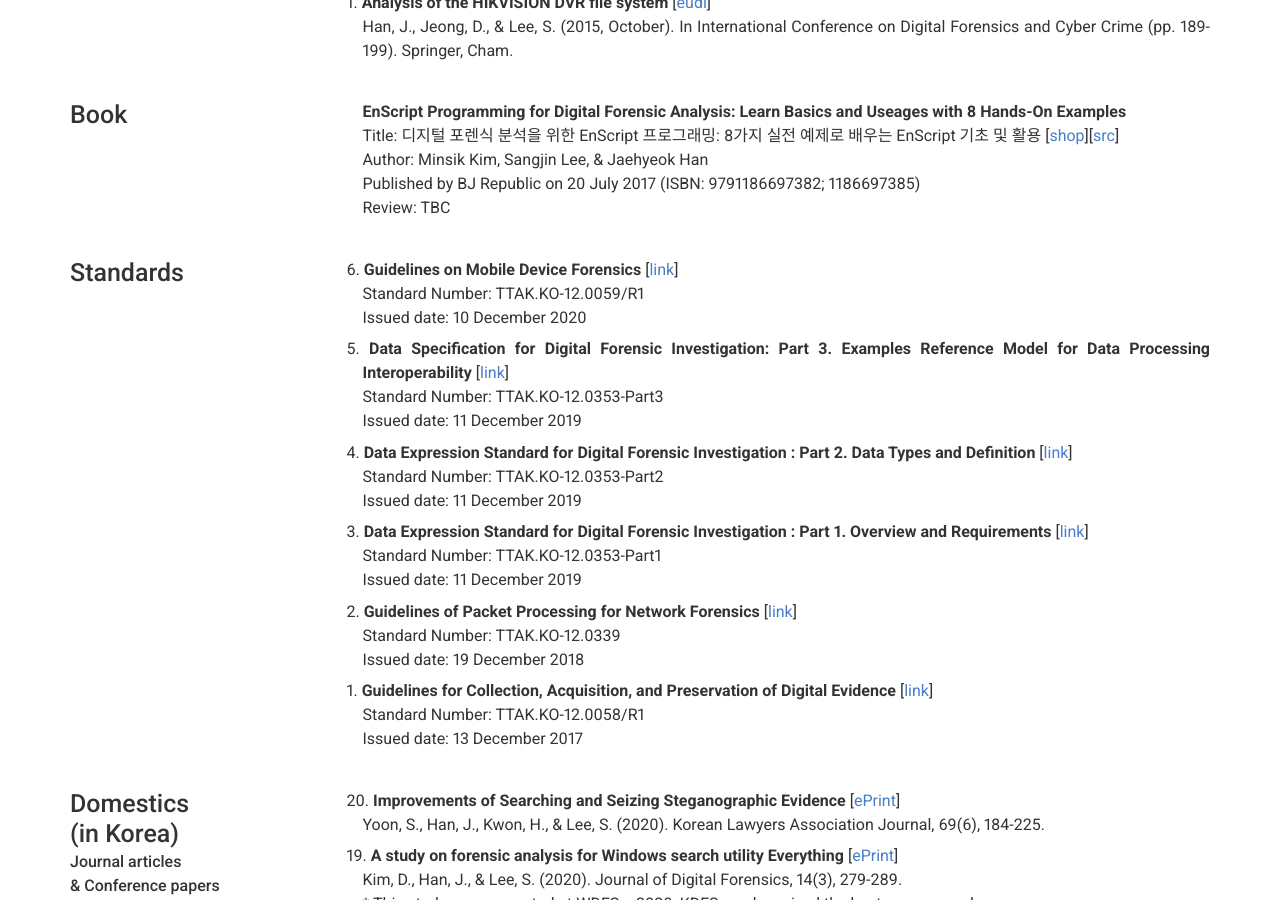
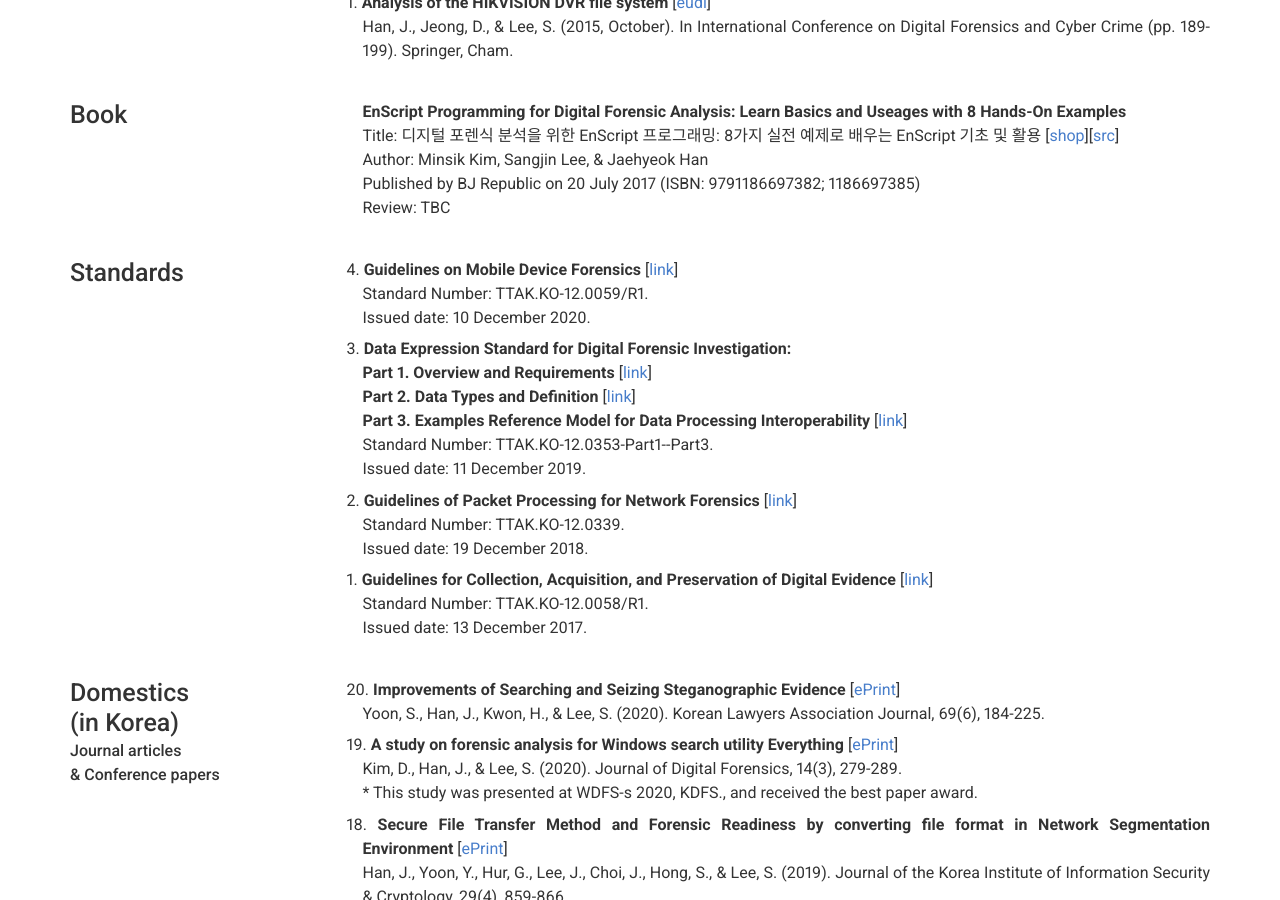
Before and after one commit to JaehyeokHan/jaehyeokhan.github.io, a Jekyll site: the page built from index.md, in a window 1280 px wide and 900 px high, scrolled down 3319 px. Built offline with Jekyll 4.4.1, drawn with Linux system fonts in a browser that asks for light colours; nearby versions of some CDN libraries.

Commit message:
Update _config.yml

```diff
--- a/_config.yml
+++ b/_config.yml
@@ -210,24 +210,21 @@ content:
       - layout: left
         title: Standards
         description: | # this will include new lines to allow paragraphs
-          <p style="text-indent: -1em;">6. <b>Guidelines on Mobile Device Forensics</b> [<A href = "http://www.tta.or.kr/eng/new/standardization/eng_ttastddesc.jsp?stdno=TTAK.KO-12.0059/R1" target = "top">link</A>]
-          <br>Standard Number: TTAK.KO-12.0059/R1
-          <br>Issued date: 10 December 2020</p>
-          <p style="text-indent: -1em;">5. <b>Data Specification for Digital Forensic Investigation: Part 3. Examples Reference Model for Data Processing Interoperability</b> [<A href = "http://www.tta.or.kr/eng/new/standardization/eng_ttastddesc.jsp?stdno=TTAK.KO-12.0353-Part3" target = "top">link</A>]
-          <br>Standard Number: TTAK.KO-12.0353-Part3
-          <br>Issued date: 11 December 2019</p>
-          <p style="text-indent: -1em;">4. <b>Data Expression Standard for Digital Forensic Investigation : Part 2. Data Types and Definition</b> [<A href = "http://www.tta.or.kr/eng/new/standardization/eng_ttastddesc.jsp?stdno=TTAK.KO-12.0353-Part2" target = "top">link</A>]
-          <br>Standard Number: TTAK.KO-12.0353-Part2
-          <br>Issued date: 11 December 2019</p>
-          <p style="text-indent: -1em;">3. <b>Data Expression Standard for Digital Forensic Investigation : Part 1. Overview and Requirements</b> [<A href = "http://www.tta.or.kr/eng/new/standardization/eng_ttastddesc.jsp?stdno=TTAK.KO-12.0353-Part1" target = "top">link</A>]
-          <br>Standard Number: TTAK.KO-12.0353-Part1
-          <br>Issued date: 11 December 2019</p>
+          <p style="text-indent: -1em;">4. <b>Guidelines on Mobile Device Forensics</b> [<A href = "http://www.tta.or.kr/eng/new/standardization/eng_ttastddesc.jsp?stdno=TTAK.KO-12.0059/R1" target = "top">link</A>]
+          <br>Standard Number: TTAK.KO-12.0059/R1.
+          <br>Issued date: 10 December 2020.</p>
+          <p style="text-indent: -1em;">3. <b>Data Expression Standard for Digital Forensic Investigation:</b>
+          <br><b>Part 1. Overview and Requirements</b> [<A href = "http://www.tta.or.kr/eng/new/standardization/eng_ttastddesc.jsp?stdno=TTAK.KO-12.0353-Part1" target = "top">link</A>]
+          <br><b>Part 2. Data Types and Definition</b> [<A href = "http://www.tta.or.kr/eng/new/standardization/eng_ttastddesc.jsp?stdno=TTAK.KO-12.0353-Part2" target = "top">link</A>]
+          <br><b>Part 3. Examples Reference Model for Data Processing Interoperability</b> [<A href = "http://www.tta.or.kr/eng/new/standardization/eng_ttastddesc.jsp?stdno=TTAK.KO-12.0353-Part3" target = "top">link</A>]
+          <br>Standard Number: TTAK.KO-12.0353-Part1--Part3.
+          <br>Issued date: 11 December 2019.</p>
           <p style="text-indent: -1em;">2. <b>Guidelines of Packet Processing for Network Forensics</b> [<A href = "http://www.tta.or.kr/eng/new/standardization/eng_ttastddesc.jsp?stdno=TTAK.KO-12.0339" target = "top">link</A>]
-          <br>Standard Number: TTAK.KO-12.0339
-          <br>Issued date: 19 December 2018</p>
+          <br>Standard Number: TTAK.KO-12.0339.
+          <br>Issued date: 19 December 2018.</p>
           <p style="text-indent: -1em;">1. <b>Guidelines for Collection, Acquisition, and Preservation of Digital Evidence</b> [<A href = "http://www.tta.or.kr/eng/new/standardization/eng_ttastddesc.jsp?stdno=TTAK.KO-12.0058/R1" target = "top">link</A>]
-          <br>Standard Number: TTAK.KO-12.0058/R1
-          <br>Issued date: 13 December 2017</p>
+          <br>Standard Number: TTAK.KO-12.0058/R1.
+          <br>Issued date: 13 December 2017.</p>
 
       - layout: left
         title: Domestics<br>(in Korea)
```
